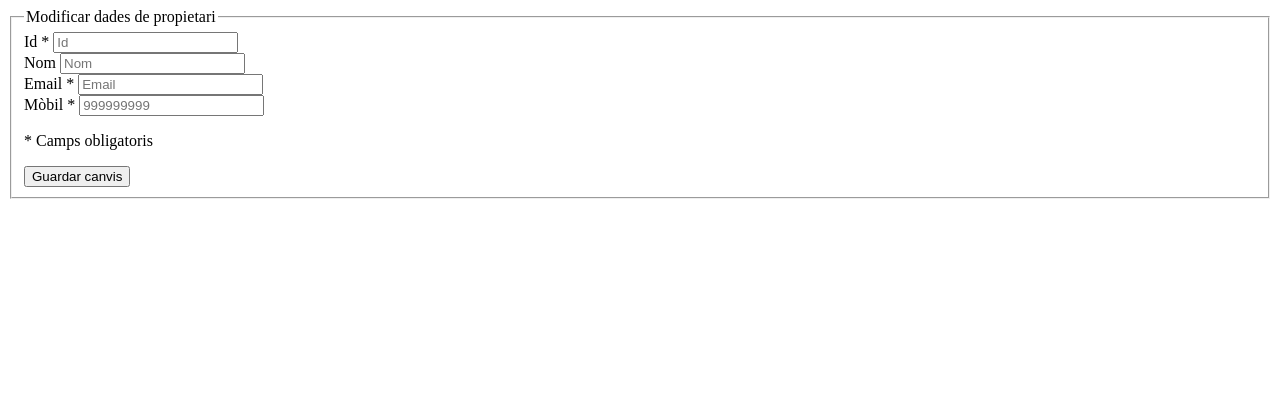
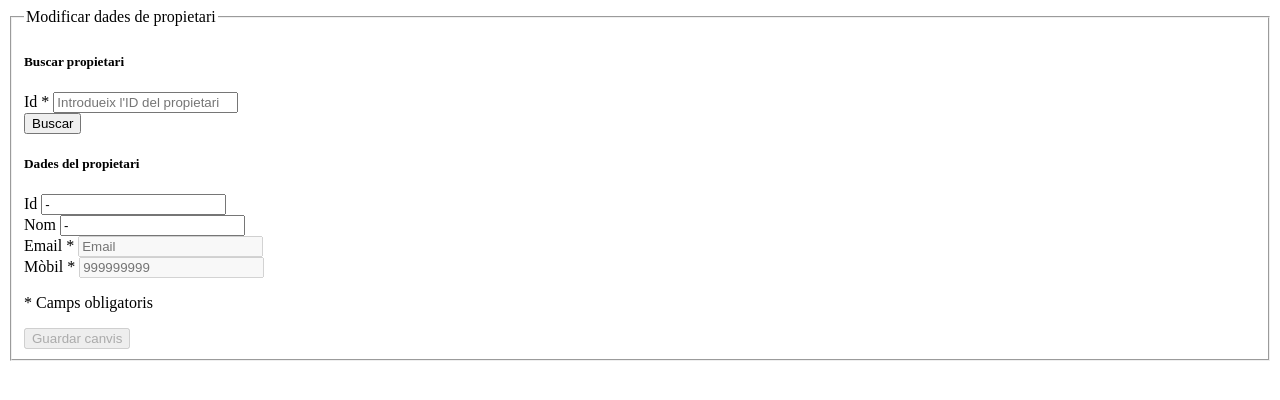
Before and after one commit to alba-mu/A2-PT2-MascotesClinic, a PHP site: page /view/form/OwnerFormModify.php in a window 1280 px wide. Shown: the top 400 px of the page. Run offline with PHP 8.4, Linux system fonts and the light colour scheme.

Commit message:
Implement modify owner data

```diff
--- a/view/form/OwnerFormModify.php
+++ b/view/form/OwnerFormModify.php
@@ -3,28 +3,52 @@
         <fieldset class="border rounded p-4">
             <legend class="float-none w-auto px-2 fs-3">Modificar dades de propietari</legend>
 
+            <!-- Sección de búsqueda por ID -->
+            <div class="mb-4 pb-3 border-bottom">
+                <h5 class="mb-3">Buscar propietari</h5>
                 <div class="mb-3">
-                <label for="idField" class="form-label fw-bold">Id <span class="text-danger">*</span></label>
+                    <label for="searchIdField" class="form-label fw-bold">Id <span class="text-danger">*</span></label>
+                    <input
+                        type="text"
+                        class="form-control"
+                        id="searchIdField"
+                        placeholder="Introdueix l'ID del propietari"
+                        name="id"
+                        value="<?php if (isset($content) && $content != NULL) { echo $content->getId(); } ?>"
+                    />
+                </div>
+                <button type="submit" name="action" value="search" class="btn btn-secondary me-2">
+                    Buscar
+                </button>
+            </div>
+
+            <!-- Sección de modificación de datos -->
+            <div class="mb-4">
+                <h5 class="mb-3">Dades del propietari</h5>
+
+                <!-- Campo ID oculto para enviar en el formulario de guardar -->
+                <input type="hidden" name="id_hidden" value="<?php if (isset($content) && $content != NULL) { echo $content->getId(); } ?>" />
+
+                <div class="mb-3">
+                    <label for="idField" class="form-label fw-bold">Id</label>
                     <input
                         type="text"
                         class="form-control"
                         id="idField"
-                    placeholder="Id"
-                    name="id"
-                    value="<?php if (isset($content)) { echo $content->getId(); } ?>"
-                    <?php if (isset($content)) { echo "readonly"; } ?>
+                        name="id_display"
+                        value="<?php if (isset($content) && $content != NULL) { echo $content->getId(); } else { echo '-'; } ?>"
+                        readonly
                     />
                 </div>
 
                 <div class="mb-3">
-                <label for="nameField" class="form-label fw-bold">Nom <span class="text-danger"></span></label>
+                    <label for="nomField" class="form-label fw-bold">Nom</label>
                     <input
                         type="text"
                         class="form-control"
-                    id="nameField"
-                    placeholder="Nom"
-                    name="name"
-                    value="<?php if (isset($content)) { echo $content->getName(); } ?>"
+                        id="nomField"
+                        name="nom"
+                        value="<?php if (isset($content) && $content != NULL) { echo $content->getNom(); } else { echo '-'; } ?>"
                         readonly
                     />
                 </div>
@@ -37,7 +61,8 @@
                         id="emailField"
                         placeholder="Email"
                         name="email"
-                    value="<?php if (isset($content)) { echo $content->getEmail(); } ?>"
+                        value="<?php if (isset($content) && $content != NULL) { echo $content->getEmail(); } ?>"
+                        <?php if (!isset($content) || $content == NULL) { echo 'disabled'; } ?>
                     />
                 </div>
 
@@ -49,15 +74,17 @@
                         id="movilField"
                         placeholder="999999999"
                         name="movil"
-                    value="<?php if (isset($content)) { echo $content->getMovil(); } ?>"
+                        value="<?php if (isset($content) && $content != NULL) { echo $content->getMovil(); } ?>"
+                        <?php if (!isset($content) || $content == NULL) { echo 'disabled'; } ?>
                     />
                 </div>
 
                 <p class="text-danger fst-italic">* Camps obligatoris</p>
 
-            <button type="submit" name="action" value="modify" class="btn btn-primary me-2">
+                <button type="submit" name="action" value="modify" class="btn btn-primary me-2" <?php if (!isset($content) || $content == NULL) { echo 'disabled'; } ?>>
                     Guardar canvis
                 </button>
+            </div>
         </fieldset>
     </form>
 </div>
```
Also changed, not shown: controller/OwnerController.class.php (+20 -1 lines), util/OwnerFormValidation.class.php (+9 -2 lines). Lines whose indentation alone changed are shown as unchanged.
